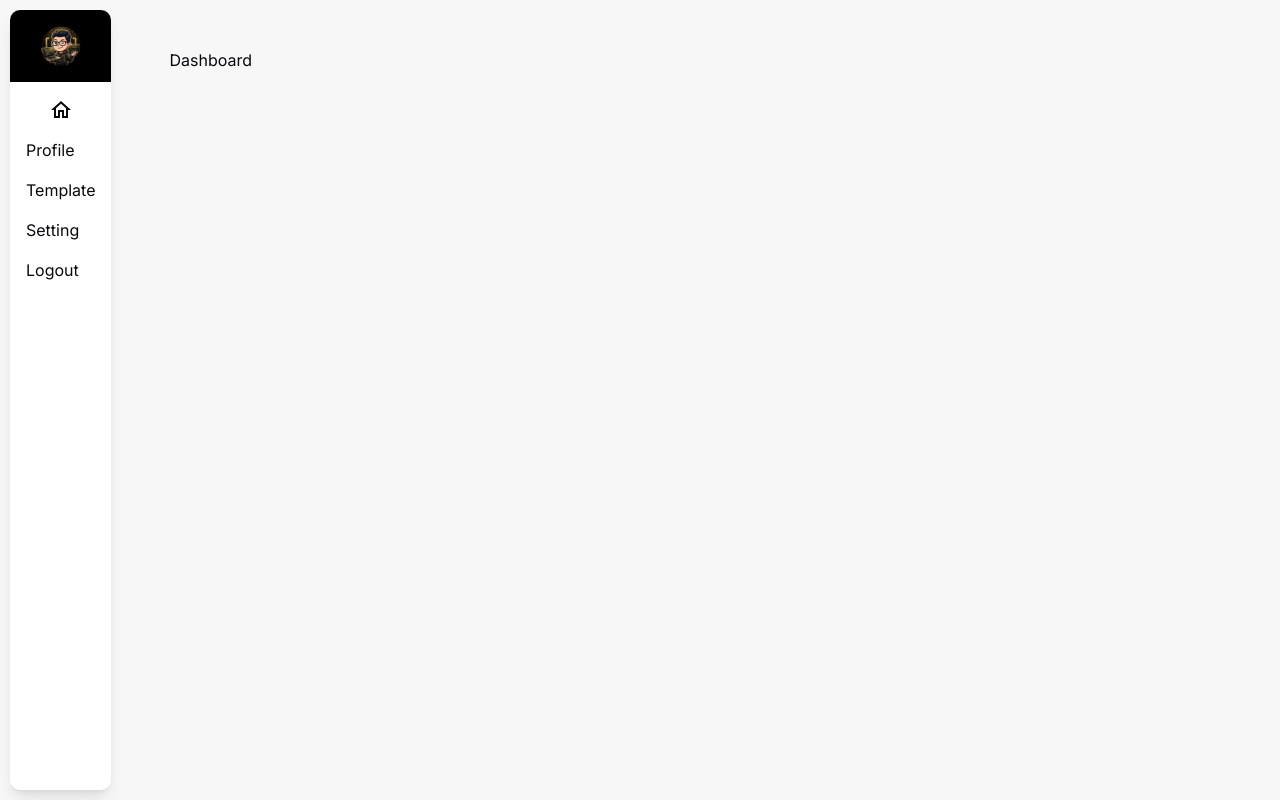
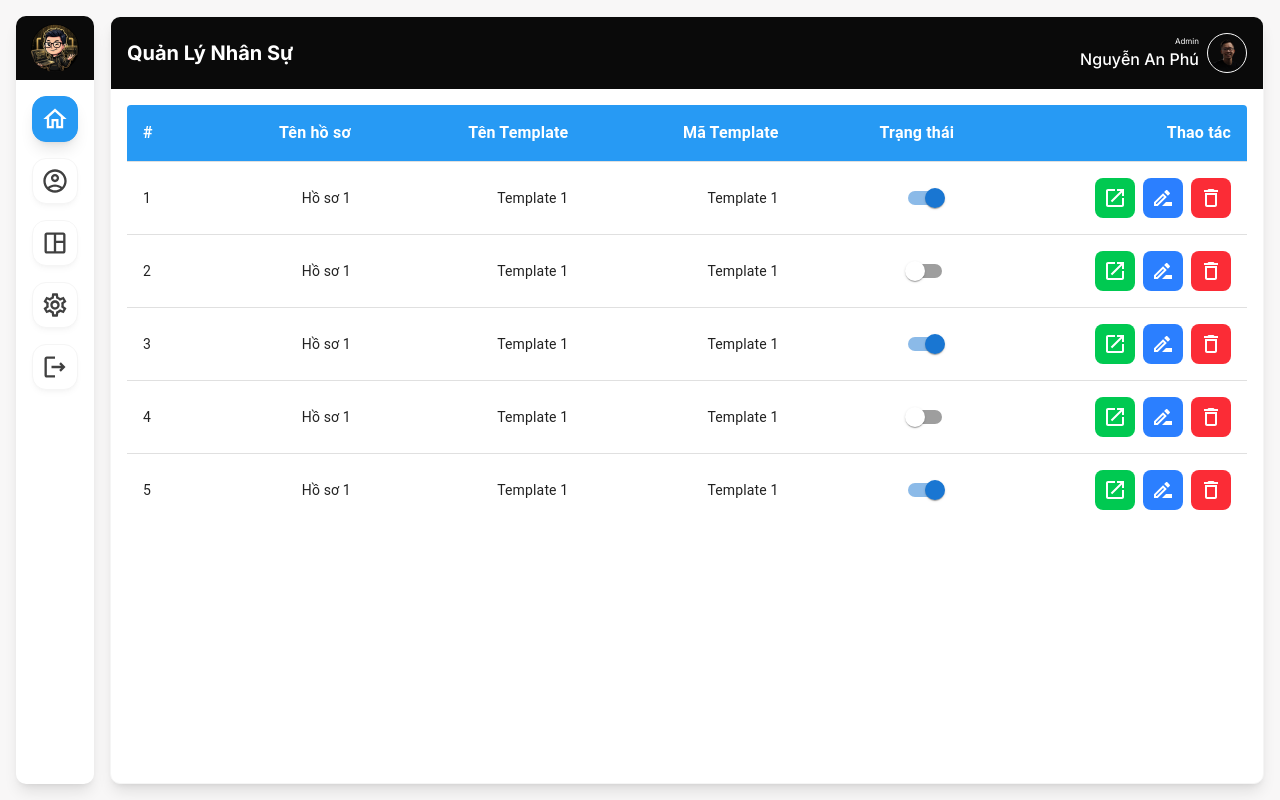
Before and after one commit to NguyenAnPhu/portfolio, a Next.js app: page /dashboard in a window 1280 px wide. Built offline with nearby package versions, Linux system fonts and the light colour scheme.

Commit message:
init dashboard

```diff
--- a/app/dashboard/layout.tsx
+++ b/app/dashboard/layout.tsx
@@ -1,10 +1,25 @@
+import IMAGES from "@/assets/images";
 import SideNav from "@/components/dashboard/sidenav";
 
 export default function Layout({ children }: { children: React.ReactNode }) {
     return (
         <div className="flex h-screen flex-col md:flex-row md:overflow-hidden">
             <SideNav />
-            <div className="grow p-6 md:overflow-y-auto md:p-12">{children}</div>
+            <div className="grow overflow-hidden md:overflow-y-auto bg-white my-4 rounded-lg mr-4 shadow-lg border border-grey-100">
+                <div className="bg-grey-950 p-4 flex justify-between items-center gap-2 flex-wrap">
+                    <h2 className="text-[20px] leading-7 text-white font-bold">Quản Lý Nhân Sự</h2>
+                    <div className="flex items-center gap-2">
+                        <div>
+                            <p className="text-[8px] leading-3 text-white text-end">Admin</p>
+                            <p className="text-base font-medium text-white">Nguyễn An Phú</p>
+                        </div>
+                        <div className="aspect-square w-10 rounded-full border border-grey-50 overflow-hidden">
+                            <img src={IMAGES.avatar} className="w-full h-full object-cover" alt="avatar" />
+                        </div>
+                    </div>
+                </div>
+                {children}
+            </div>
         </div>
     );
 }
--- /dev/null
+++ b/app/dashboard/page.tsx
@@ -0,0 +1,112 @@
+import { Metadata } from "next";
+import Table from '@mui/material/Table';
+import TableBody from '@mui/material/TableBody';
+import TableCell from '@mui/material/TableCell';
+import TableContainer from '@mui/material/TableContainer';
+import TableHead from '@mui/material/TableHead';
+import TableRow from '@mui/material/TableRow';
+import Paper from '@mui/material/Paper';
+import DriveFileRenameOutlineOutlinedIcon from '@mui/icons-material/DriveFileRenameOutlineOutlined';
+import DeleteOutlinedIcon from '@mui/icons-material/DeleteOutlined';
+import OpenInNewOutlinedIcon from '@mui/icons-material/OpenInNewOutlined';
+import Switch from "@mui/material/Switch";
+
+export const metadata: Metadata = {
+    title: 'Dashboard',
+};
+
+export default async function Page() {
+
+    return (
+        <main className="p-4">
+            <BasicTable />
+        </main>
+    );
+}
+
+function createData(
+    id: string,
+    name: string,
+    template_id: string,
+    template_name: string,
+    status: boolean,
+) {
+    return { id, name, template_id, template_name, status };
+}
+
+const rows = [
+    createData('1', 'Hồ sơ 1', 'Template 1', 'Template 1', true),
+    createData('2', 'Hồ sơ 1', 'Template 1', 'Template 1', false),
+    createData('3', 'Hồ sơ 1', 'Template 1', 'Template 1', true),
+    createData('4', 'Hồ sơ 1', 'Template 1', 'Template 1', false),
+    createData('5', 'Hồ sơ 1', 'Template 1', 'Template 1', true),
+];
+
+export function BasicTable() {
+    return (
+        <TableContainer component={Paper} elevation={0} sx={{ maxHeight: 600, boxShadow: 'none' }}>
+            <Table sx={{ minWidth: 650 }} stickyHeader aria-label="simple table">
+                <TableHead>
+                    <TableRow>
+                        {[
+                            { label: "#", align: "left" as const },
+                            { label: "Tên hồ sơ", align: "right" as const },
+                            { label: "Tên Template", align: "right" as const },
+                            { label: "Mã Template", align: "right" as const },
+                            { label: "Trạng thái", align: "right" as const },
+                            { label: "Thao tác", align: "right" as const },
+                        ].map((col) => (
+                            <TableCell
+                                key={col.label}
+                                align={col.align}
+                                sx={{
+                                    backgroundColor: 'var(--brand-500)',
+                                    color: '#ffffff',
+                                    fontSize: '16px',
+                                    fontWeight: 'bold',
+                                }}
+                            >
+                                {col.label}
+                            </TableCell>
+                        ))}
+                    </TableRow>
+                </TableHead>
+                <TableBody>
+                    {rows.map((row) => (
+                        <TableRow
+                            key={row.id}
+                            sx={{ '&:last-child td, &:last-child th': { border: 0 } }}
+                        >
+                            <TableCell component="th" scope="row">
+                                {row.id}
+                            </TableCell>
+                            <TableCell align="right">{row.name}</TableCell>
+                            <TableCell align="right">{row.template_name}</TableCell>
+                            <TableCell align="right">{row.template_id}</TableCell>
+                            <TableCell align="right">
+                                <Switch
+                                    checked={row.status}
+                                    // onChange={handleChange}
+                                    slotProps={{ input: { 'aria-label': 'controlled' } }}
+                                />
+                            </TableCell>
+                            <TableCell align="right">
+                                <div className="flex items-center justify-end gap-2">
+                                    <div className="p-2 rounded-md bg-green-500 text-white transition-all hover:opacity-80 hover:cursor-pointer">
+                                        <OpenInNewOutlinedIcon sx={{fontSize: 24}}/>
+                                    </div>
+                                    <div className="p-2 rounded-md bg-blue-500 text-white transition-all hover:opacity-80 hover:cursor-pointer">
+                                        <DriveFileRenameOutlineOutlinedIcon sx={{fontSize: 24}}/>
+                                    </div>
+                                    <div className="p-2 rounded-md bg-red-500 text-white transition-all hover:opacity-80 hover:cursor-pointer">
+                                        <DeleteOutlinedIcon sx={{fontSize: 24}}/>
+                                    </div>
+                                </div>
+                            </TableCell>
+                        </TableRow>
+                    ))}
+                </TableBody>
+            </Table>
+        </TableContainer>
+    );
+}
--- a/app/dashboard/(overview)/page.tsx
+++ b/app/dashboard/profile/page.tsx
@@ -1,14 +1,14 @@
 import { Metadata } from "next";
 
 export const metadata: Metadata = {
-  title: 'Dashboard',
+  title: 'Profile',
 };
 
 export default async function Page() {
 
     return (
         <main>
-            <h1>Dashboard</h1>
+            <h1>Profile</h1>
         </main>
     );
 }
--- a/app/globals.css
+++ b/app/globals.css
@@ -56,6 +56,18 @@
     --color-brand-800: var(--brand-800);
     --color-brand-900: var(--brand-900);
     --color-brand-950: var(--brand-950);
+
+
+    /* Grey */
+    --color-grey-50: var(--grey-50);
+    --color-grey-100: var(--grey-100);
+    --color-grey-200: var(--grey-200);
+    --color-grey-300: var(--grey-300);
+    --color-grey-500: var(--grey-500);
+    --color-grey-700: var(--grey-700);
+    --color-grey-800: var(--grey-800);
+    --color-grey-900: var(--grey-900);
+    --color-grey-950: var(--grey-950);
 
     /* Radius */
     --radius-sm: calc(var(--radius) - 4px);
@@ -196,6 +208,15 @@
     --brand-800: #1769c1;
     --brand-900: #0d4ba2;
     --brand-950: #073577;
+    --grey-50: #FAFAFA;
+    --grey-100: #F5F5F5;
+    --grey-200: #E5E5E5;
+    --grey-300: #D4D4D4;
+    --grey-500 : #737373;
+    --grey-700: #404040;
+    --grey-800: #262626;
+    --grey-900: #171717;
+    --grey-950: #0A0A0A;
 }
 
 .dark {
--- a/components/dashboard/sidenav.tsx
+++ b/components/dashboard/sidenav.tsx
@@ -2,24 +2,51 @@
 
 import IMAGES from "@/assets/images";
 import Link from "next/link";
+import { usePathname } from "next/navigation";
 import HomeOutlinedIcon from '@mui/icons-material/HomeOutlined';
+import AccountCircleOutlinedIcon from '@mui/icons-material/AccountCircleOutlined';
+import SpaceDashboardOutlinedIcon from '@mui/icons-material/SpaceDashboardOutlined';
+import SettingsOutlinedIcon from '@mui/icons-material/SettingsOutlined';
+import LogoutOutlinedIcon from '@mui/icons-material/LogoutOutlined';
+
+const navItems = [
+    { href: "/dashboard", icon: HomeOutlinedIcon, label: "Home" },
+    { href: "/dashboard/profile", icon: AccountCircleOutlinedIcon, label: "Profile" },
+    { href: "/dashboard/template", icon: SpaceDashboardOutlinedIcon, label: "Template" },
+    { href: "/dashboard/setting", icon: SettingsOutlinedIcon, label: "Setting" },
+    { href: "/dashboard/logout", icon: LogoutOutlinedIcon, label: "Logout" },
+];
 
 export default function SideNav() {
+    const pathname = usePathname();
+
     return (
-        <div className="m-2.5 rounded-lg bg-white shadow-lg overflow-hidden">
-            <div className="bg-black p-4">
-                <div className="aspect-square w-10 mx-auto">
+        <div className="m-4 rounded-lg bg-white shadow-lg overflow-hidden">
+            <div className="bg-grey-950 p-2">
+                <div className="aspect-square w-12 mx-auto">
                     <img src={IMAGES.logo} className="w-full h-full object-contain" alt="logo" />
                 </div>
             </div>
             <div className="m-4 flex flex-col gap-4">
-                <Link href="/dashboard" className="flex justify-center">
-                    <HomeOutlinedIcon/>
-                </Link>
-                <Link href="/dashboard/profile">Profile</Link>
-                <Link href="/dashboard/template">Template</Link>
-                <Link href="/dashboard/setting">Setting</Link>
-                <Link href="/dashboard/logout">Logout</Link>
+                {navItems.map((item) => {
+                    const IconComponent = item.icon;
+                    const isActive = pathname === item.href;
+
+                    return (
+                        <Link
+                            key={item.href}
+                            href={item.href}
+                            title={item.label}
+                            className={`flex justify-center p-2 rounded-xl transition-all border ${
+                                isActive
+                                    ? "bg-brand-500 text-white border-brand-500 shadow-lg"
+                                    : "bg-white text-grey-700 border-grey-100 shadow-md hover:text-brand-500  hover:shadow-lg"
+                            }`}
+                        >
+                            <IconComponent sx={{ fontSize: "28px" }} className="transition-all" />
+                        </Link>
+                    );
+                })}
             </div>
         </div>
     );
```
